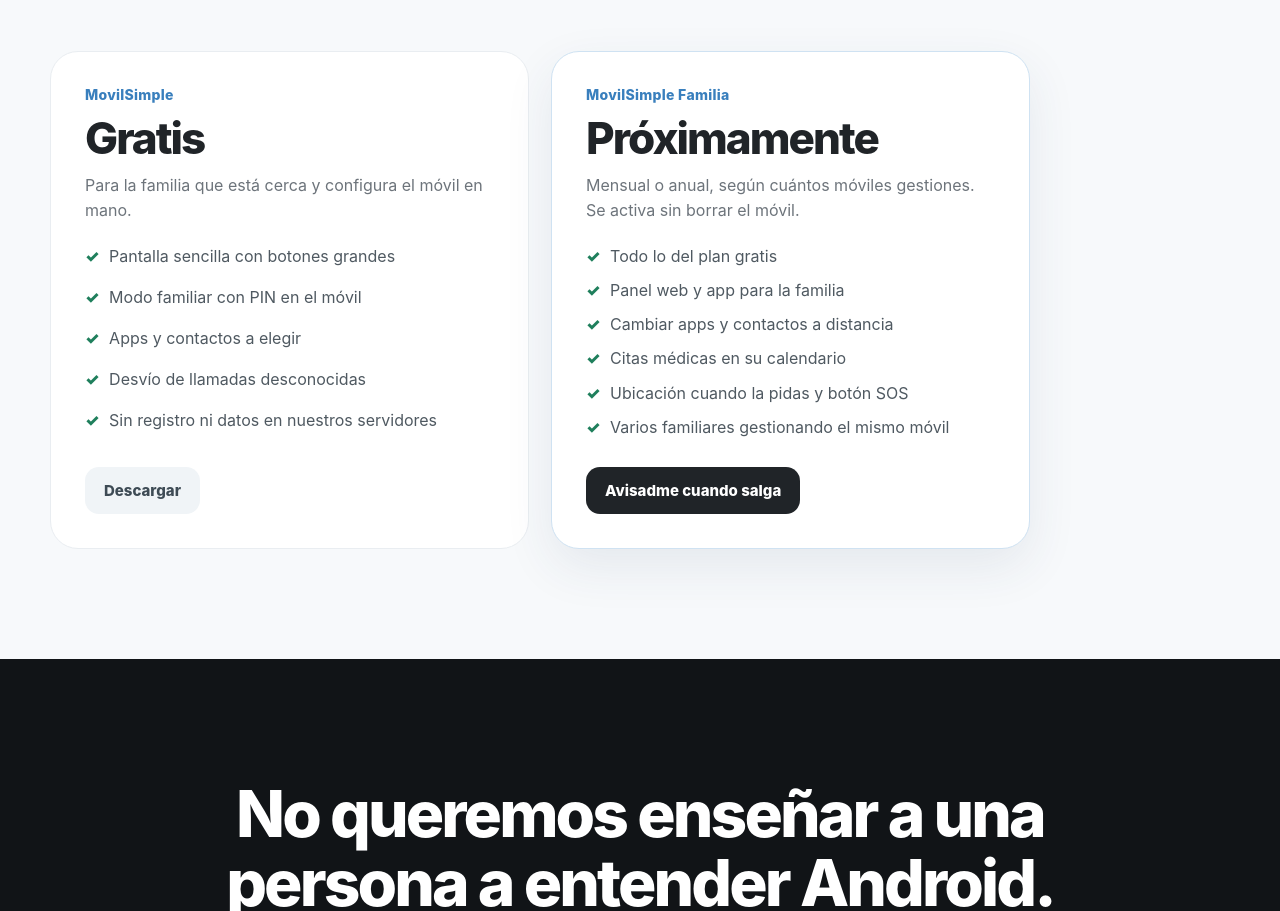
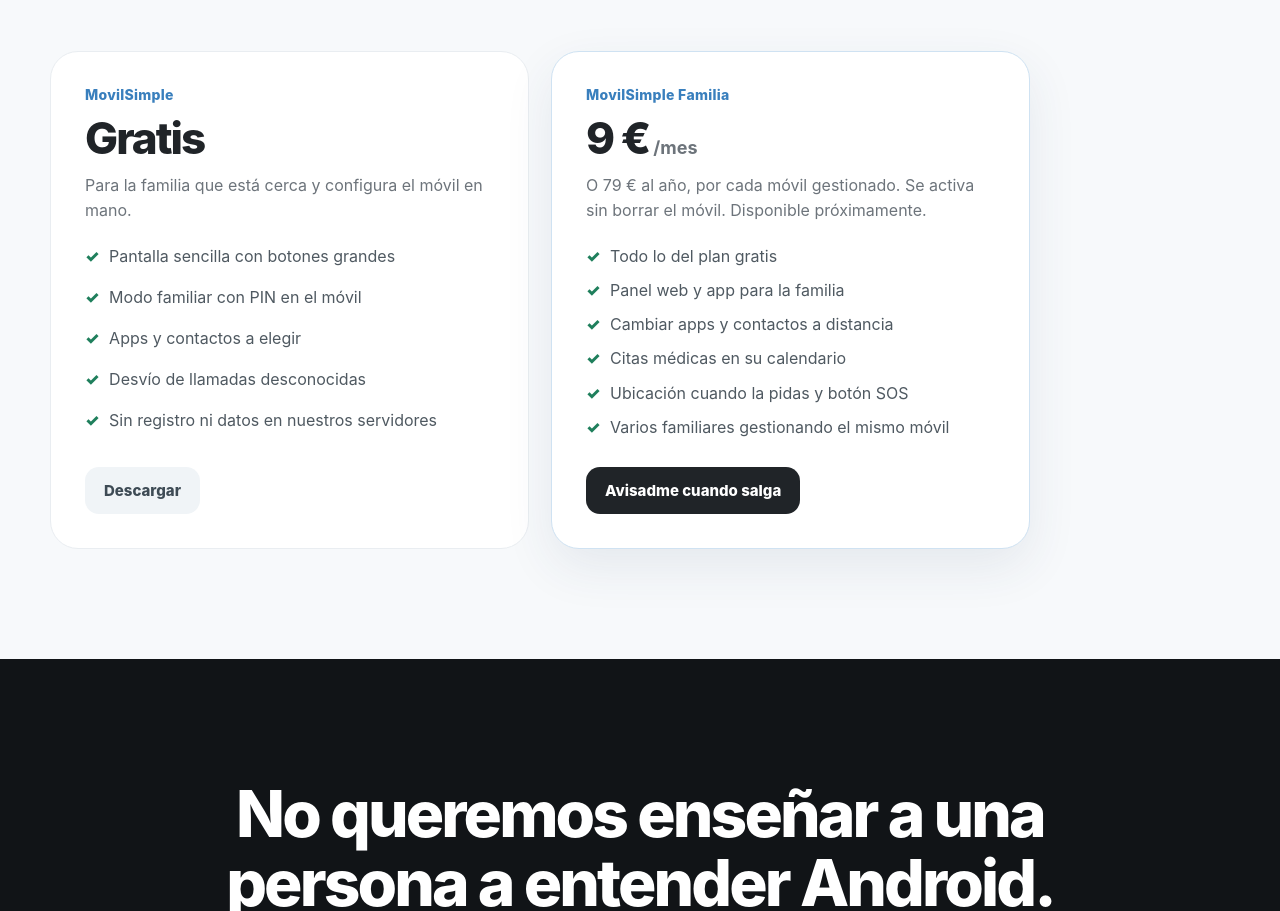
Before and after one commit to carlinhosbrown/android-minimalista-claude, a plain HTML site: page web/sitio/index.html in a window 1280 px wide. Shown: the part 3422-4333 px from the top of the page. Drawn offline with Linux system fonts and the light colour scheme; a script that the page names is missing.

Commit message:
Web: precios orientativos de la suscripción (9 €/mes o 79 €/año)
Co-Authored-By: Claude Opus 5.5 <noreply@anthropic.com>
Claude-Session: https://claude.ai/code/session_01LDHNMsVUobthGxQC58K98w

```diff
--- a/web/sitio/assets/sitio.css
+++ b/web/sitio/assets/sitio.css
@@ -160,6 +160,7 @@ button:disabled{opacity:.65;cursor:wait;transform:none!important}
 .plan-main{border-color:#cfe2f2;box-shadow:0 18px 50px rgba(42,72,97,.09)}
 .plan-name{font-size:14px;font-weight:850;color:var(--blue2);letter-spacing:.02em}
 .plan-price{font-size:44px;font-weight:850;letter-spacing:-.045em;margin:8px 0 8px}
+.plan-per{font-size:18px;font-weight:700;color:var(--muted);letter-spacing:0;margin-left:4px}
 .plan-desc{color:var(--muted);margin:0 0 22px;line-height:1.55}
 .plan-list{list-style:none;padding:0;margin:0 0 28px;display:grid;gap:11px;flex:1}
 .plan-list li{display:flex;gap:10px;color:#4f5961;line-height:1.45}
--- a/web/sitio/index.html
+++ b/web/sitio/index.html
@@ -173,8 +173,8 @@
       </div>
       <div class="plan plan-main">
         <div class="plan-name">MovilSimple Familia</div>
-        <div class="plan-price">Próximamente</div>
-        <p class="plan-desc">Mensual o anual, según cuántos móviles gestiones. Se activa sin borrar el móvil.</p>
+        <div class="plan-price">9 €<span class="plan-per">/mes</span></div>
+        <p class="plan-desc">O 79 € al año, por cada móvil gestionado. Se activa sin borrar el móvil. Disponible próximamente.</p>
         <ul class="plan-list">
           <li>Todo lo del plan gratis</li>
           <li>Panel web y app para la familia</li>
```
Also changed, not shown: 1 other file.
